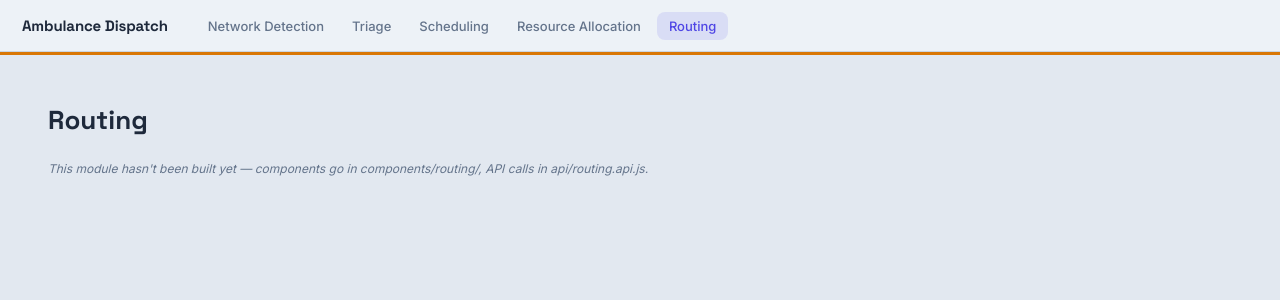
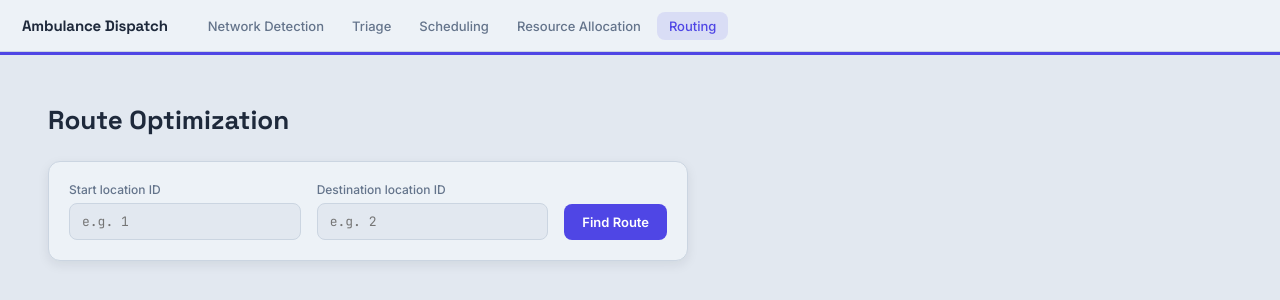
Before and after one commit to starlightaris/Ambulance-Dispatch-System-Frontend, a React (Vite) app: page /routing in a window 1280 px wide. Shown: the top 300 px of the page. Built offline with nearby package versions, Linux system fonts and the light colour scheme.

Commit message:
Implement routing module frontend: form, API integration, styling

```diff
--- a/src/api/client.js
+++ b/src/api/client.js
@@ -9,3 +9,18 @@ export async function getJson(url) {
   }
   return res.json();
 }
+
+export async function postJson(url, body) {
+  const res = await fetch(url, {
+    method: 'POST',
+    headers: { 'Content-Type': 'application/json' },
+    body: JSON.stringify(body),
+  });
+  if (!res.ok) {
+    // Backend throws IllegalArgumentException / IllegalStateException
+    // for bad IDs or no available route — surface that message.
+    const text = await res.text().catch(() => '');
+    throw new Error(`${url} -> HTTP ${res.status} ${text}`);
+  }
+  return res.json();
+}
--- a/src/api/routing.api.js
+++ b/src/api/routing.api.js
@@ -1,6 +1,22 @@
-import { getJson } from './client.js'; // eslint-disable-line no-unused-vars
+import { postJson } from './client.js';
 
-// TODO: add routing endpoints here as the module is built, e.g.
-// export function fetchRoute(fromNodeId, toNodeId) {
-//   return getJson(`/api/routing/route?from=${fromNodeId}&to=${toNodeId}`);
-// }
+/**
+ * Calls POST /api/routing/find-route.
+ *
+ * Backend currently always runs A* internally (RouteServiceImpl ignores
+ * the `algorithm` field for now), but we still send it so the request
+ * shape matches RouteRequest.java and nothing needs to change here if
+ * that gets wired up later.
+ *
+ * @param {number} startLocationId
+ * @param {number} destinationLocationId
+ * @param {string} [algorithm='ASTAR']
+ * @returns {Promise<{algorithm: string, totalTravelTimeMinutes: number, totalDistanceKm: number, route: Array<{id:number, name:string, latitude:number, longitude:number}>}>}
+ */
+export function findRoute(startLocationId, destinationLocationId, algorithm = 'ASTAR') {
+  return postJson('/api/routing/find-route', {
+    startLocationId,
+    destinationLocationId,
+    algorithm,
+  });
+}
--- a/src/pages/RoutingPage.jsx
+++ b/src/pages/RoutingPage.jsx
@@ -1,13 +1,104 @@
-import React from 'react';
-import EmptyState from '../components/common/EmptyState.jsx';
+import React, { useState } from 'react';
+import { findRoute } from '../api/routing.api.js';
 import '../styles/routing.css';
 
-// Placeholder — swap this out once components/routing/* screens exist.
+// TODO: once a "list locations" endpoint exists on the backend, replace
+// these two number inputs with <select> dropdowns populated from it.
 export default function RoutingPage() {
+  const [startLocationId, setStartLocationId] = useState('');
+  const [destinationLocationId, setDestinationLocationId] = useState('');
+  const [result, setResult] = useState(null);
+  const [error, setError] = useState(null);
+  const [loading, setLoading] = useState(false);
+
+  async function handleSubmit(e) {
+    e.preventDefault();
+    setError(null);
+    setResult(null);
+
+    if (!startLocationId || !destinationLocationId) {
+      setError('Please enter both a start and destination location ID.');
+      return;
+    }
+
+    setLoading(true);
+    try {
+      const data = await findRoute(
+        Number(startLocationId),
+        Number(destinationLocationId)
+      );
+      setResult(data);
+    } catch (err) {
+      setError(err.message);
+    } finally {
+      setLoading(false);
+    }
+  }
+
   return (
-    <div className="page-placeholder routing-page">
-      <h1>Routing</h1>
-      <EmptyState>This module hasn't been built yet — components go in components/routing/, API calls in api/routing.api.js.</EmptyState>
+    <div className="routing-page">
+      <h1>Route Optimization</h1>
+
+      <form onSubmit={handleSubmit} className="routing-form">
+        <label>
+          Start location ID
+          <input
+            type="number"
+            value={startLocationId}
+            onChange={(e) => setStartLocationId(e.target.value)}
+            placeholder="e.g. 1"
+          />
+        </label>
+
+        <label>
+          Destination location ID
+          <input
+            type="number"
+            value={destinationLocationId}
+            onChange={(e) => setDestinationLocationId(e.target.value)}
+            placeholder="e.g. 2"
+          />
+        </label>
+
+        <button type="submit" disabled={loading}>
+          {loading ? 'Finding route…' : 'Find Route'}
+        </button>
+      </form>
+
+      {loading && (
+        <div className="status-row">
+          <span className="dot" />
+          Calculating shortest path…
+        </div>
+      )}
+
+      {error && (
+        <div className="routing-error">
+          <span className="dot err" />
+          {error}
+        </div>
+      )}
+
+      {result && (
+        <div className="routing-result">
+          <h2>Route found ({result.algorithm})</h2>
+          <p>
+            {result.totalDistanceKm.toFixed(2)} km &middot;{' '}
+            {result.totalTravelTimeMinutes.toFixed(1)} min
+          </p>
+
+          <ol className="routing-node-list">
+            {result.route.map((node) => (
+              <li key={node.id}>
+                {node.name}
+                <span className="routing-node-coords">
+                  {node.latitude.toFixed(4)}, {node.longitude.toFixed(4)}
+                </span>
+              </li>
+            ))}
+          </ol>
+        </div>
+      )}
     </div>
   );
 }
--- a/src/styles/routing.css
+++ b/src/styles/routing.css
@@ -1,7 +1,168 @@
 /* Routing module styles. Colours/fonts come from styles/variables.css
-   (loaded globally). Replace this accent rule once real routing screens
-   exist. */
+   (loaded globally) — reference var(--text), var(--accent-info), etc. */
 
 .routing-page {
-  border-top: 3px solid var(--accent-warning);
+  height: 100%;
+  width: 100%;
+  padding: 48px;
+  overflow-y: auto;
+  border-top: 3px solid var(--accent-info);
 }
+
+.routing-page h1 {
+  font-family: 'Space Grotesk', sans-serif;
+  font-size: 26px;
+  font-weight: 700;
+  margin-bottom: 24px;
+}
+
+/* --- Form --- */
+.routing-form {
+  display: flex;
+  align-items: flex-end;
+  gap: 16px;
+  flex-wrap: wrap;
+  background: var(--panel);
+  border: 1px solid var(--line);
+  border-radius: 12px;
+  padding: 20px;
+  box-shadow: var(--shadow-sm);
+  max-width: 640px;
+}
+
+.routing-form label {
+  display: flex;
+  flex-direction: column;
+  gap: 6px;
+  font-size: 12px;
+  font-weight: 500;
+  color: var(--muted);
+  flex: 1;
+  min-width: 160px;
+}
+
+.routing-form input {
+  font-family: 'JetBrains Mono', monospace;
+  font-size: 13px;
+  color: var(--text);
+  background: var(--panel-2);
+  border: 1px solid var(--line);
+  border-radius: 8px;
+  padding: 9px 12px;
+  outline: none;
+  transition: border-color 0.15s ease, background 0.15s ease;
+}
+
+.routing-form input:focus {
+  border-color: var(--accent-info);
+  background: var(--panel);
+}
+
+.routing-form button {
+  font-family: 'Inter', sans-serif;
+  font-size: 13px;
+  font-weight: 600;
+  color: #fff;
+  background: var(--accent-info);
+  border: none;
+  border-radius: 8px;
+  padding: 10px 18px;
+  cursor: pointer;
+  transition: opacity 0.15s ease;
+  white-space: nowrap;
+}
+
+.routing-form button:hover {
+  opacity: 0.88;
+}
+
+.routing-form button:disabled {
+  opacity: 0.5;
+  cursor: not-allowed;
+}
+
+/* --- Error --- */
+.routing-error {
+  display: inline-flex;
+  align-items: center;
+  gap: 8px;
+  margin-top: 18px;
+  padding: 10px 14px;
+  background: var(--accent-danger-dim);
+  border: 1px solid var(--accent-danger);
+  border-radius: 8px;
+  color: var(--accent-danger);
+  font-size: 13px;
+  max-width: 640px;
+}
+
+/* --- Result --- */
+.routing-result {
+  margin-top: 28px;
+  max-width: 640px;
+  background: var(--panel);
+  border: 1px solid var(--line);
+  border-radius: 12px;
+  padding: 22px 24px;
+  box-shadow: var(--shadow-sm);
+}
+
+.routing-result h2 {
+  font-family: 'Space Grotesk', sans-serif;
+  font-size: 17px;
+  font-weight: 600;
+  margin-bottom: 6px;
+}
+
+.routing-result > p {
+  font-family: 'JetBrains Mono', monospace;
+  font-size: 13px;
+  color: var(--muted);
+  margin-bottom: 16px;
+}
+
+.routing-node-list {
+  list-style: none;
+  display: flex;
+  flex-direction: column;
+  gap: 8px;
+}
+
+.routing-node-list li {
+  display: flex;
+  align-items: center;
+  gap: 10px;
+  padding: 10px 12px;
+  background: var(--panel-2);
+  border: 1px solid var(--line);
+  border-radius: 8px;
+  font-size: 13px;
+  counter-increment: route-step;
+}
+
+.routing-node-list {
+  counter-reset: route-step;
+}
+
+.routing-node-list li::before {
+  content: counter(route-step);
+  display: inline-flex;
+  align-items: center;
+  justify-content: center;
+  width: 20px;
+  height: 20px;
+  flex-shrink: 0;
+  border-radius: 50%;
+  background: var(--accent-info-dim);
+  color: var(--accent-info);
+  font-family: 'JetBrains Mono', monospace;
+  font-size: 11px;
+  font-weight: 600;
+}
+
+.routing-node-coords {
+  font-family: 'JetBrains Mono', monospace;
+  font-size: 11px;
+  color: var(--muted);
+  margin-left: auto;
+}
```
Also changed, not shown: 1 other file (tests, documents, lock files or other folders).
